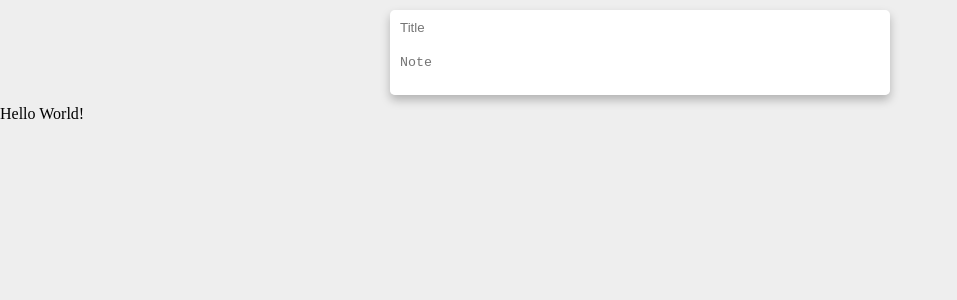
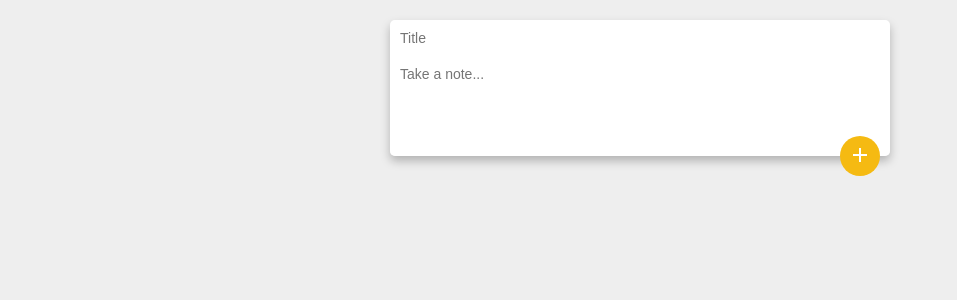
Before and after one commit to janpatrick-dev/google-keep-clone, a React (Create React App) app in the folder frontend/: page / in a window 1280 px wide. Shown: the top 300 px of the page, without its empty margins (0-957 px from the left). Built offline with nearby package versions, Linux system fonts and the light colour scheme.

Commit message:
added add note functionality + display note list (wip)

```diff
--- a/frontend/package.json
+++ b/frontend/package.json
@@ -3,6 +3,9 @@
   "version": "0.1.0",
   "private": true,
   "dependencies": {
+    "@emotion/react": "^11.8.1",
+    "@emotion/styled": "^11.8.1",
+    "@mui/icons-material": "^5.4.2",
     "@testing-library/jest-dom": "^5.16.2",
     "@testing-library/react": "^12.1.3",
     "@testing-library/user-event": "^13.5.0",
--- a/frontend/public/css/style.css
+++ b/frontend/public/css/style.css
@@ -10,11 +10,17 @@
 
 body {
   background-color: #eee;
+  font-family: 'Arial', sans-serif;
 }
 
-.note__add-box {
+.add-note__container {
   max-width: 500px;
-  margin: 10px auto;
+  margin: 20px auto;
+
+  position: relative;
+}
+
+.add-note__input-container {
   text-align: center;
   box-shadow: 0 5px 10px rgba(0, 0, 0, 0.25);
   border-radius: 5px;
@@ -24,19 +30,50 @@ body {
   flex-direction: column;
 }
 
-.note__title-input {
+.add-note__title-input {
   display: block;
   padding: 10px;
+  font-family: inherit;
+  font-size: 14px;
 
   border: none;
   outline: none;
 }
 
-.note__content-textarea {
+.add-note__content-textarea {
   display: block;
+  height: 80px;
+  max-height: 50vh;
   padding: 10px;
+  font-family: inherit;
+  font-size: 14px;
 
   border: none;
   outline: none;
   resize: none;
 }
+
+.add-note__btn {
+  width: 40px;
+  height: 40px;
+  border-radius: 50%;
+  background-color: #f5ba12;
+  color: white;
+  border: none;
+  transition: all .2s;
+
+  position: absolute;
+  /* bottom: 0; */
+  bottom: -20px;
+  right: 10px;
+}
+
+.add-note__btn:hover {
+  background-color: rgb(204, 154, 15);
+  transform: scale(1.1);
+}
+
+.add-note__btn:active {
+  background-color: #f5ba12;
+  transform: scale(1);
+}
--- a/frontend/src/AddNote.js
+++ b/frontend/src/AddNote.js
@@ -1,11 +1,41 @@
-import React from 'react';
+import React, { useState } from 'react';
+import AddIcon from '@mui/icons-material/Add';
 
 function AddNote(props) {
+
+  const [title, setTitle] = useState('');
+  const [content, setContent] = useState('');
+
+  function handleTitleChange(e) {
+    const title = e.target.value;
+    setTitle(title);
+  }
+
+  function handleContentChange(e) {
+    const content = e.target.value;
+    setContent(content);
+  }
+
+  function handleAddClick(e) {
+    props.onAddNote(title, content);
+    setTitle('');
+    setContent('');
+  }
+
   return (
-    <div className="note__add-box">
-      <input type='text' name='title' placeholder='Title' className="note__title-input" />
-      <textarea placeholder='Note' className="note__content-textarea" />
+    <>
+    <div className="add-note__container">
+      <div className="add-note__input-container">
+        <input type='text' name='title' placeholder='Title' value={title} onChange={handleTitleChange} className="add-note__title-input" />
+        <textarea placeholder='Take a note...' value={content} onChange={handleContentChange} className="add-note__content-textarea" />
+      </div>
+      <div>
+        <button className="add-note__btn" onClick={handleAddClick}>
+          <AddIcon />
+        </button>
+      </div>
     </div>
+    </>
   );
 }
 
--- a/frontend/src/App.js
+++ b/frontend/src/App.js
@@ -1,11 +1,30 @@
+import React, { useState } from 'react';
 import Note from './Note.js';
 import AddNote from './AddNote.js';
 
 function App() {
+
+  const [notes, setNotes] = useState([]);
+  console.log(notes);
+
+  function addNote(title, content) {
+    setNotes(prevNotes => {
+      const newNote = {
+        title: title,
+        content: content
+      }
+      return [...prevNotes, newNote];
+    })
+  }
+
   return (
     <div>
-      <AddNote />
-      <Note />
+      <AddNote onAddNote={addNote} />
+      <div className='notes__container'>
+        {notes.map(note => {
+          return <Note title={note.title} content={note.content} />
+        })}
+      </div>
     </div>
   );
 }
--- a/frontend/src/Note.js
+++ b/frontend/src/Note.js
@@ -3,7 +3,8 @@ import React from 'react';
 function Note(props) {
   return (
     <div>
-      Hello World!
+      {props.title}
+      {props.content}
     </div>
   );
 }
```
Also changed, not shown: 1 other file (tests, documents, lock files or other folders).
